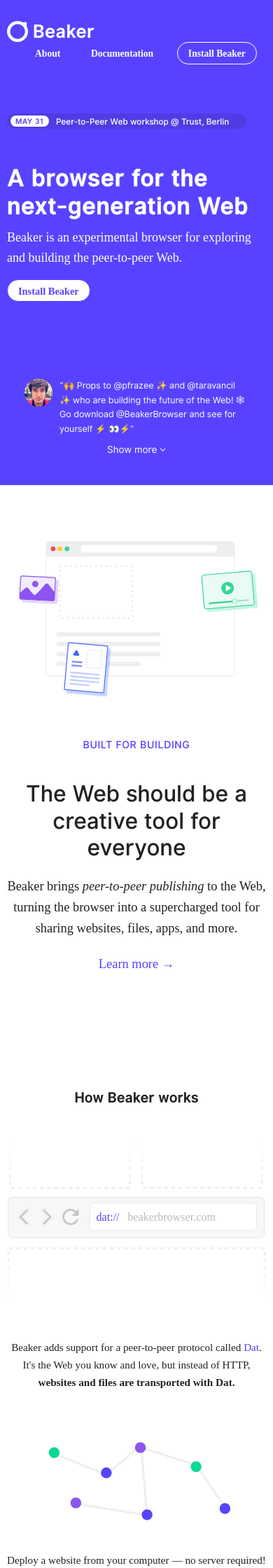
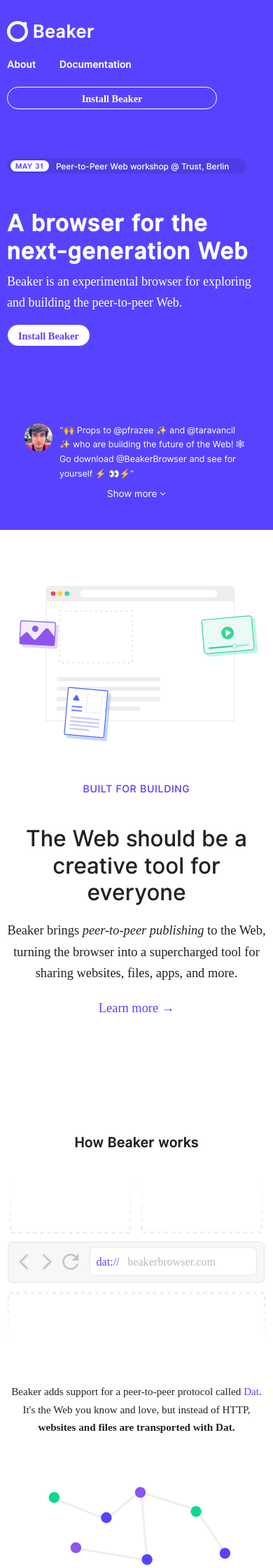
Before and after one commit to beakerbrowser/beakerbrowser.com, a Jekyll site: the page built from index.html, in a window 390 px wide. Shown: the top 2240 px of the page at 70% size. Built offline with Jekyll 4.4.1, drawn with Linux system fonts in a browser that asks for light colours.

Commit message:
Update nav styles on mobile

```diff
--- a/css/layout/_header.scss
+++ b/css/layout/_header.scss
@@ -8,16 +8,39 @@
   }
 
   .nav-link {
-    margin-left: 30px;
-    font-size: .85rem;
+    display: inline-block;
+    margin-left: 10px;
+    margin-top: 20px;
+    font-size: .9rem;
     font-weight: 600;
 
+    &.btn {
+      width: 100%;
+      text-align: center;
+      margin: 20px auto 0 auto;
+
+      @media (min-width: 500px) {
+        width: auto;
+        margin-left: 30px;
+        margin-top: 0;
+      }
+    }
+
+    @media (min-width: 500px) {
+      margin-top: 0;
+      margin-left: 20px;
+    }
+
     &:not(.btn) {
-      margin-left: 40px;
+      margin-left: 30px;
 
       &:hover {
         text-decoration: underline;
       }
+    }
+
+    &:first-of-type {
+      margin-left: 0;
     }
   }
 
--- a/css/layout/_nav.scss
+++ b/css/layout/_nav.scss
@@ -1,5 +1,9 @@
+.nav {
+  display: block;
+
+}
+
 .nav-link {
-  font-family: Hind;
 
   &.dropdown-container {
 
@@ -35,7 +39,6 @@
 
     p,
     ul {
-      font-family: Hind;
       font-weight: 400;
     }
 
@@ -71,7 +74,6 @@
       a {
         color: $blue;
         color: var(--page-color);
-        font-weight: 300;
 
         &:hover {
           text-decoration: underline;
```
